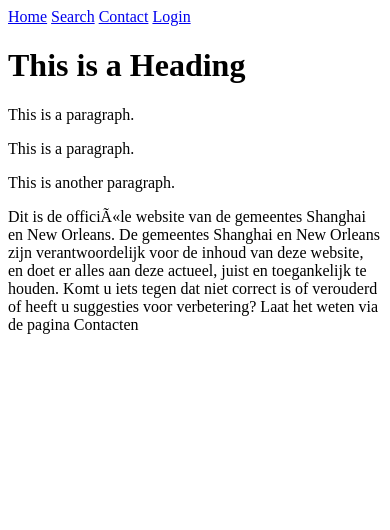
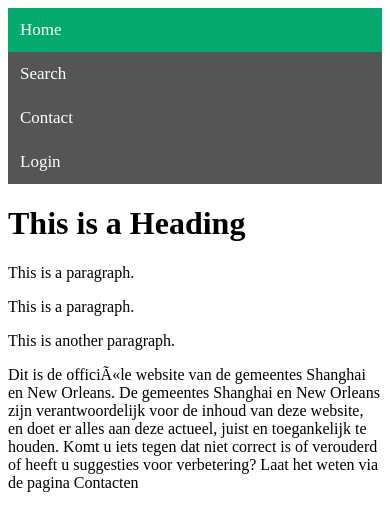
Before and after one commit to RemonVegterDelta/HSFM09, a plain HTML site: page index.html in a window 390 px wide. Drawn offline with Linux system fonts and the light colour scheme.

Commit message:
css erbij

```diff
--- a/Webcarto.css
+++ b/Webcarto.css
@@ -1,2 +1,39 @@
 @charset "utf-8";
 /* CSS Document */
+
+.navbar{
+width: 100%;
+  background-color: #555;
+  overflow: auto;
+}
+
+/* Navigation links */
+.navbar a {
+  float: left;
+  padding: 12px;
+  color: white;
+  text-decoration: none;
+  font-size: 17px;
+  width: 25%; /* Four equal-width links. If you have two links, use 50%, and 33.33% for three links, etc.. */
+  text-align: center; /* If you want the text to be centered */
+}
+
+/* Add a background color on mouse-over */
+.navbar a:hover {
+  background-color: #000;
+}
+
+/* Style the current/active link */
+.navbar a.active {
+  background-color: #04AA6D;
+}
+
+/* Add responsiveness - on screens less than 500px, make the navigation links appear on top of each other, instead of next to each other */
+@media screen and (max-width: 500px) {
+  .navbar a {
+    float: none;
+    display: block;
+    width: 100%;
+    text-align: left; /* If you want the text to be left-aligned on small screens */
+  }
+}
```
Also changed, not shown: index.html (+5 -5 lines).
